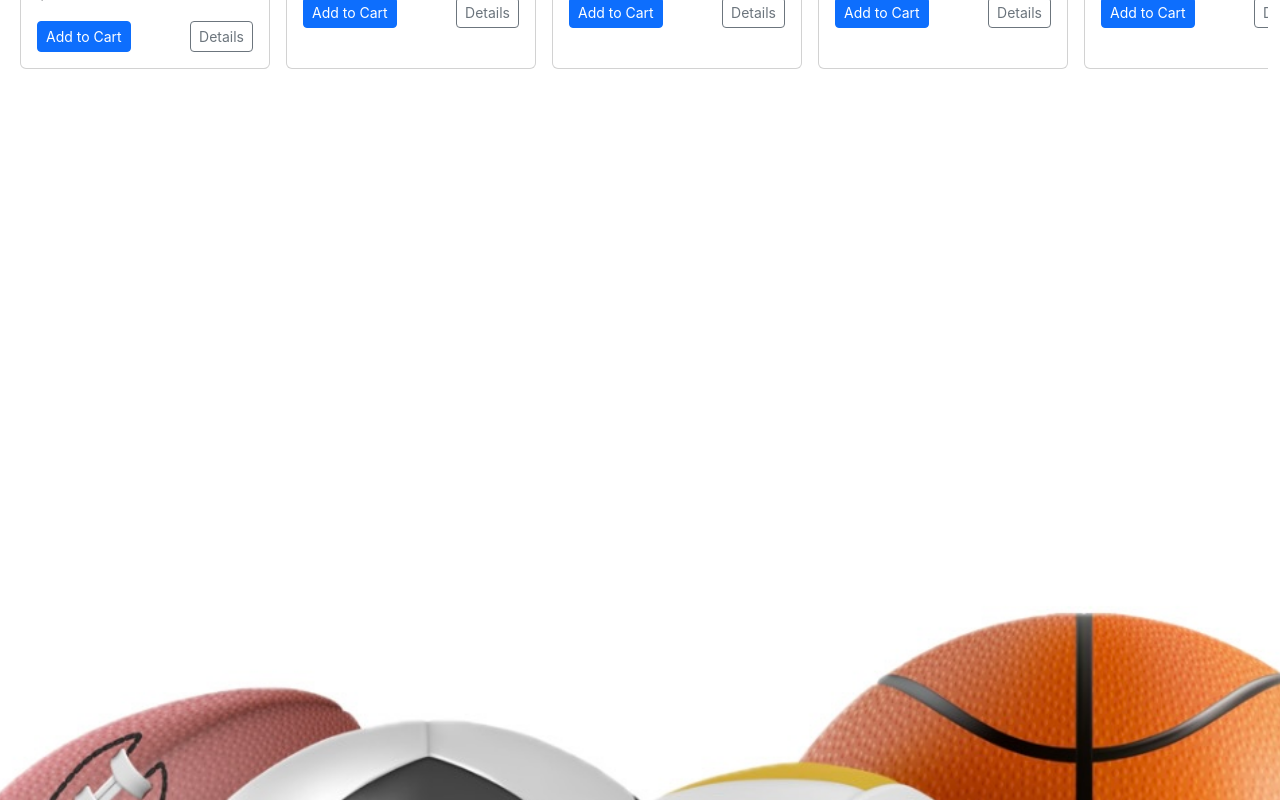
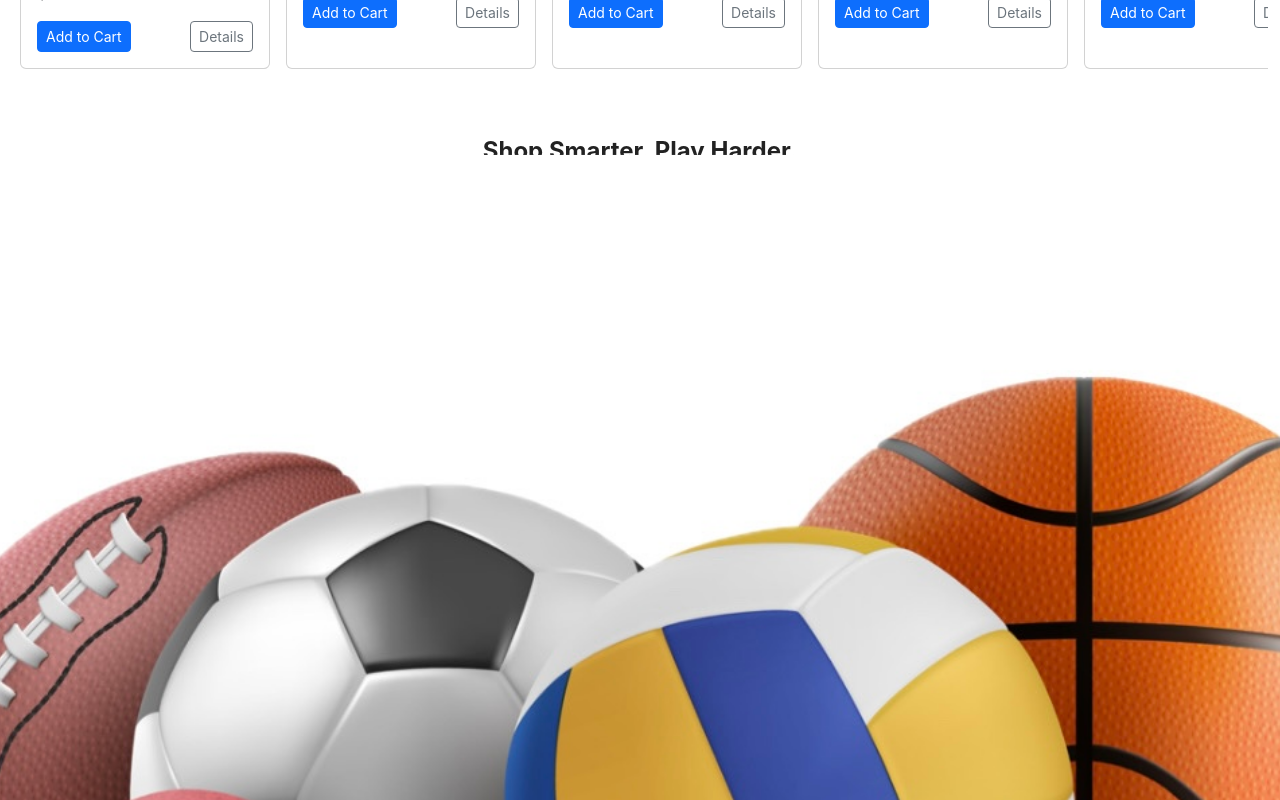
Before and after one commit to junaid11P/MERN, a React (Create React App) app in the folder SportAccessories/frontend/: page / in a window 1280 px wide. Shown: the part 2760-3560 px from the top of the page. Built offline with nearby package versions, Linux system fonts and the light colour scheme.

Commit message:
animation text correct

```diff
--- a/SportAccessories/frontend/src/pages/Home.jsx
+++ b/SportAccessories/frontend/src/pages/Home.jsx
@@ -9,13 +9,15 @@ const Home = ({ addToCart }) => {
 
   const [secondImgScale, setSecondImgScale] = useState(1.5);
   const [secondCaptionVisible, setSecondCaptionVisible] = useState(false);
-  const [showSecondText, setShowSecondText] = useState(false);
+
+  const [middleTextVisible, setMiddleTextVisible] = useState(false);
 
   const imgRef1 = useRef();
   const captionRef1 = useRef();
   const imgRef2 = useRef();
   const captionRef2 = useRef();
-  const productListRef = useRef(); // Ref for the product list
+  const productListRef = useRef();
+  const middleTextRef = useRef();
 
   const featuredProducts = [
     {
@@ -61,7 +63,6 @@ const Home = ({ addToCart }) => {
       const scrollTop = window.scrollY || window.pageYOffset;
       const windowHeight = window.innerHeight;
 
-      // Welcome Text Animation
       const imgRect1 = imgRef1.current?.getBoundingClientRect();
       const scaleRange = 500;
       const newTextScale = scrollTop < scaleRange
@@ -70,34 +71,23 @@ const Home = ({ addToCart }) => {
       setTextScale(newTextScale);
       setTextVisible(imgRect1?.top > 300);
 
-      // First Image Zoom Out
       const imgVisible = Math.min(Math.max(windowHeight - imgRect1?.top, 0), windowHeight);
       const newImgScale = 1 + ((windowHeight - imgVisible) / windowHeight);
       setImgScale(Math.min(Math.max(newImgScale, 1), 2));
 
-      // First Caption
       const captionTop = captionRef1.current?.getBoundingClientRect().top || 0;
       setCaptionVisible(captionTop < windowHeight * 0.8);
 
-      // Second Image Zoom Out
       const imgRect2 = imgRef2.current?.getBoundingClientRect();
       const secondImgVisible = Math.min(Math.max(windowHeight - imgRect2?.top, 0), windowHeight);
       const newSecondImgScale = 1 + ((windowHeight - secondImgVisible) / windowHeight);
       setSecondImgScale(Math.min(Math.max(newSecondImgScale, 1), 1.5));
 
-      // Second Caption
       const captionTop2 = captionRef2.current?.getBoundingClientRect().top || 0;
       setSecondCaptionVisible(captionTop2 < windowHeight * 1.0);
 
-      // Show/hide second text based on scroll position
-      const showSecondTextScrollStart = 2400;
-      const showSecondTextScrollEnd = 2900;
-
-      if (scrollTop > showSecondTextScrollStart && scrollTop < showSecondTextScrollEnd) {
-        setShowSecondText(true);
-      } else {
-        setShowSecondText(false);
-      }
+      const middleTextTop = middleTextRef.current?.getBoundingClientRect().top || 0;
+      setMiddleTextVisible(middleTextTop < windowHeight * 0.8);
     };
 
     window.addEventListener('scroll', handleScroll);
@@ -221,26 +211,25 @@ const Home = ({ addToCart }) => {
         </div>
       </div>
 
-      {/* Text 2 */}
-      <h1
+      {/* Middle Text */}
+      <div
+        ref={middleTextRef}
         style={{
-          position: 'fixed',
-          top: '80%',
-          left: '50%',
-          transform: 'translate(-50%, -50%)',
-          transition: 'opacity 1s ease',
-          opacity: showSecondText ? 1 : 0,
-          fontWeight: 600,
-          color: '#111',
-          zIndex: 998,
-          pointerEvents: 'none',
+          textAlign: 'center',
+          marginTop: '4vh',
+          opacity: middleTextVisible ? 1 : 0,
+          transform: `translateY(${middleTextVisible ? '0px' : '30px'})`,
+          transition: 'opacity 1s ease, transform 1s ease',
+          fontSize: '1.5rem',
+          fontWeight: 'bold',
+          color: '#222',
         }}
       >
         Shop Smarter. Play Harder.
-      </h1>
+      </div>
 
       {/* Image 2 */}
-      <div className="d-flex justify-content-center" style={{ marginTop: '60vh', zIndex: 10 }}>
+      <div className="d-flex justify-content-center" style={{ marginTop: '20vh', zIndex: 10 }}>
         <img
           ref={imgRef2}
           src="/home2.jpg"
```
